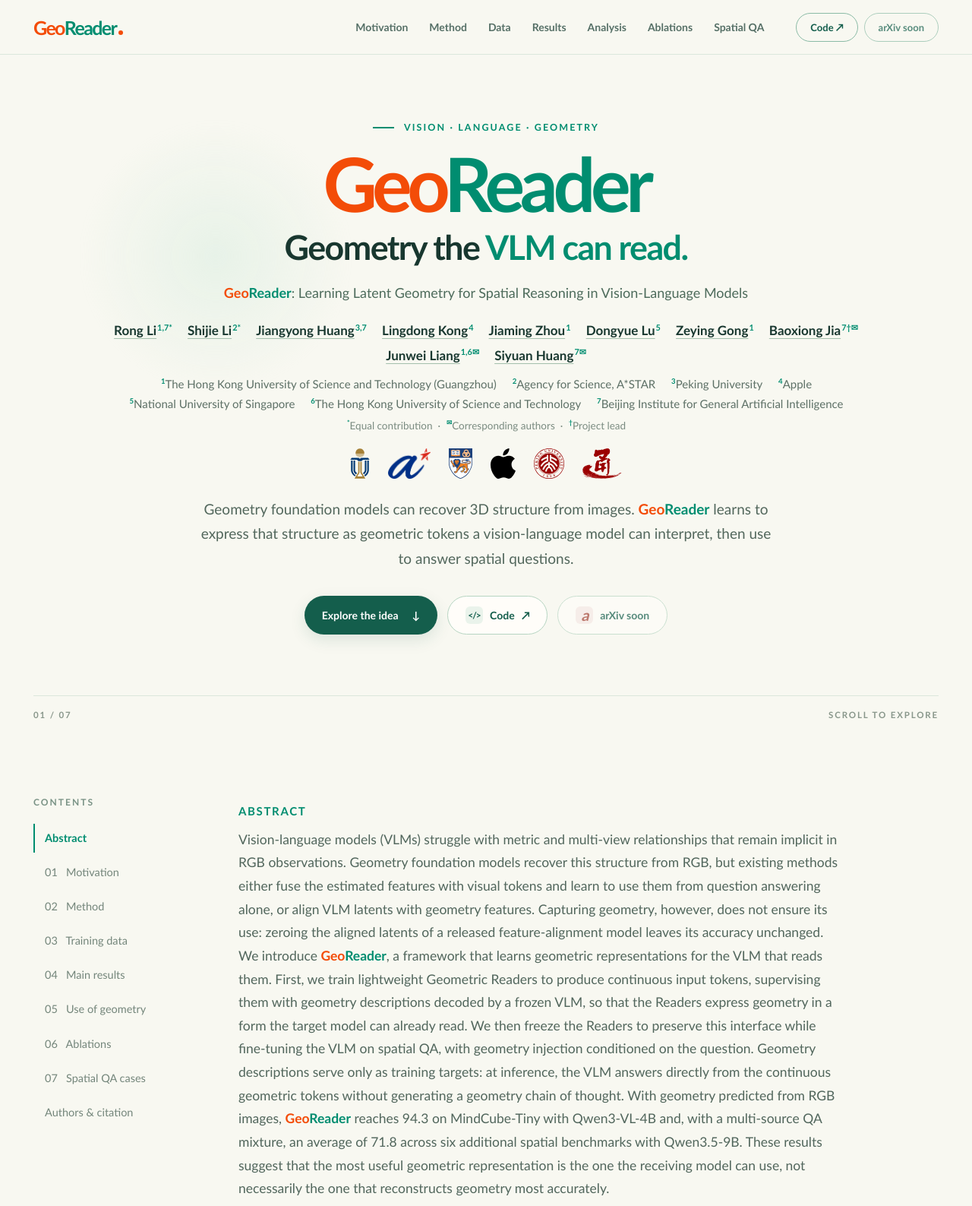
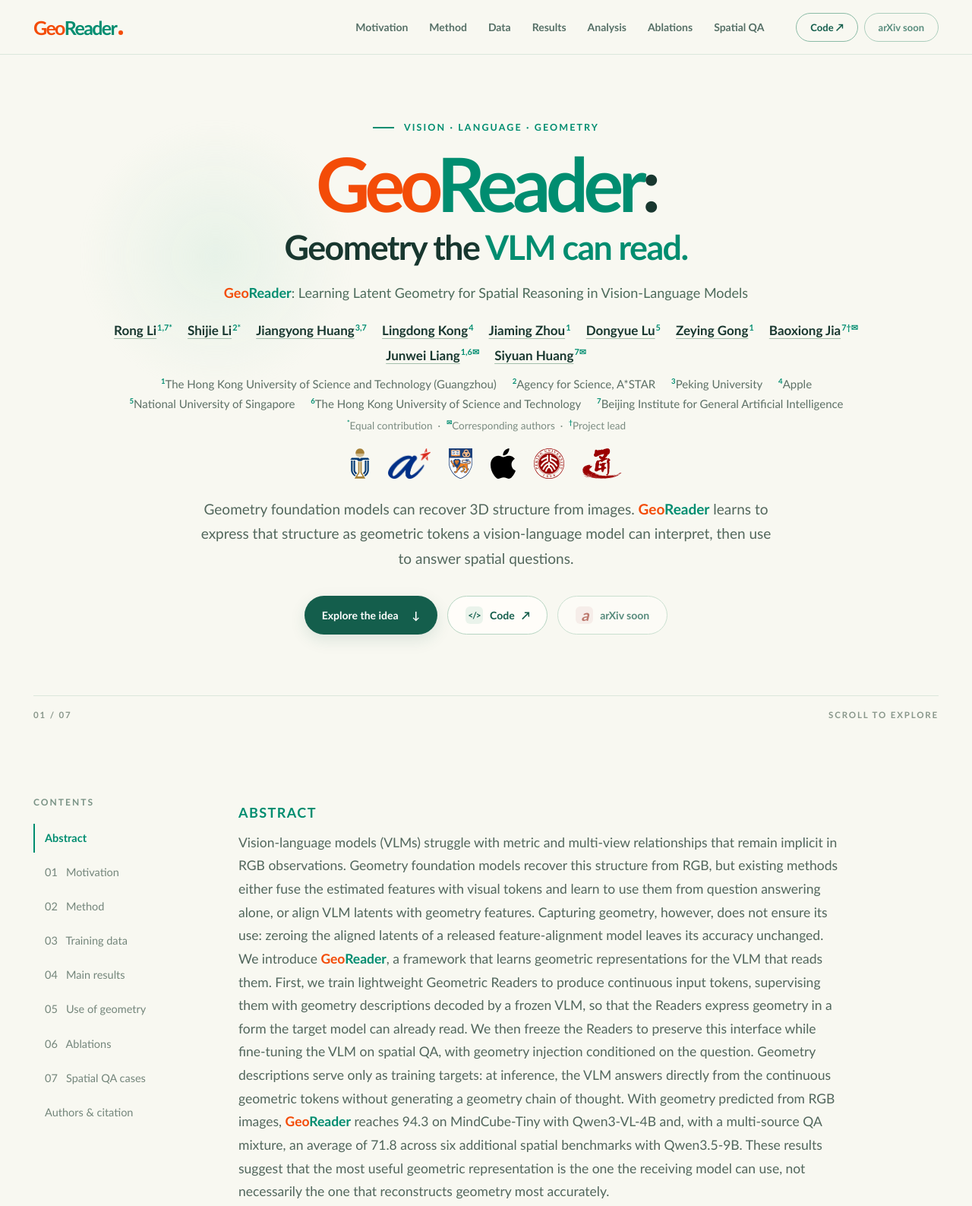
Before and after one commit to iris0329/georeader-homepage, a plain HTML site: page index.html in a window 1280 px wide. Shown: the top 1587 px of the page at 76% size. Drawn offline with Linux system fonts and the light colour scheme.

Commit message:
Separate hero name and enlarge section labels

```diff
--- a/index.html
+++ b/index.html
@@ -40,7 +40,7 @@
     <main id="top">
       <section class="hero page-width" aria-labelledby="hero-title">
         <div class="hero-kicker"><span class="kicker-line"></span> VISION · LANGUAGE · GEOMETRY</div>
-        <h1 id="hero-title"><span class="hero-name"><span>Geo</span><span>Reader</span></span><span class="hero-tagline">Geometry the <em>VLM can read.</em></span></h1>
+        <h1 id="hero-title"><span class="hero-name"><span>Geo</span><span>Reader</span>:</span> <span class="hero-tagline">Geometry the <em>VLM can read.</em></span></h1>
         <p class="hero-paper-title"><span class="wordmark"><span class="wordmark-geo">Geo</span><span class="wordmark-reader">Reader</span></span>: Learning Latent Geometry for Spatial Reasoning in Vision-Language Models</p>
         <div class="hero-authors">
           <p class="author-names"><span><a href="https://iris0329.github.io/" target="_blank" rel="noopener noreferrer">Rong Li</a><sup>1,7*</sup></span> <span><a href="https://sj-li.com/" target="_blank" rel="noopener noreferrer">Shijie Li</a><sup>2*</sup></span> <span><a href="https://huangjy-pku.github.io/" target="_blank" rel="noopener noreferrer">Jiangyong Huang</a><sup>3,7</sup></span> <span><a href="https://ldkong.com/" target="_blank" rel="noopener noreferrer">Lingdong Kong</a><sup>4</sup></span> <span><a href="https://jiaming-zhou.github.io/" target="_blank" rel="noopener noreferrer">Jiaming Zhou</a><sup>1</sup></span> <span><a href="https://dylanorange.github.io/" target="_blank" rel="noopener noreferrer">Dongyue Lu</a><sup>5</sup></span> <span><a href="https://zeying-gong.github.io/" target="_blank" rel="noopener noreferrer">Zeying Gong</a><sup>1</sup></span> <span><a href="https://buzz-beater.github.io/" target="_blank" rel="noopener noreferrer">Baoxiong Jia</a><sup>7†✉</sup></span> <span><a href="https://junweiliang.me/" target="_blank" rel="noopener noreferrer">Junwei Liang</a><sup>1,6✉</sup></span> <span><a href="https://siyuanhuang.com/" target="_blank" rel="noopener noreferrer">Siyuan Huang</a><sup>7✉</sup></span></p>
--- a/style.css
+++ b/style.css
@@ -41,7 +41,7 @@ h1,h2{font-weight:700;letter-spacing:-.03em}.hero-paper-title{letter-spacing:0}.
 .author-card-name sup{font-size:.64em;font-weight:700;color:var(--green);margin-left:1px}
 /* Balance heading and label sizes so section labels remain legible beside their titles. */
 .section h2{font-size:clamp(32px,3vw,44px);line-height:1.15;margin-bottom:20px}
-.section-label{font-size:15px;letter-spacing:.11em;margin-bottom:14px}
+.section-label{font-size:18px;letter-spacing:.08em;margin-bottom:14px}
 .section p{font-size:17.5px}.section p.lead{font-size:20px;line-height:1.6}
 .visualizations h3,.results h3,.supplementary-visuals h3{font-size:clamp(25px,2.2vw,32px)}
 .hero-kicker{font-size:12.5px}.hero-paper-title{font-size:18px}.hero-index{font-size:11.5px}
@@ -53,7 +53,7 @@ h1,h2{font-weight:700;letter-spacing:-.03em}.hero-paper-title{letter-spacing:0}.
 .metric span{font-size:15px}.metric small{font-size:13.5px}.section p.results-note{font-size:14px}
 .result-table{font-size:15px}.result-table caption{font-size:13.5px}.result-table thead th{font-size:12px}
 .author-affils{font-size:15px}.author-notes{font-size:13.5px}.citation-head{font-size:12px}pre{font-size:13px}
-@media(max-width:640px){.section h2{font-size:clamp(27px,7.4vw,34px)}.section-label{font-size:13px}.section p{font-size:16px}.section p.lead{font-size:18px}.figure-toolbar{font-size:10.5px}.figure-frame p.figure-note{font-size:13.5px}.result-table{font-size:13.5px}pre{font-size:11px}}
+@media(max-width:640px){.section h2{font-size:clamp(27px,7.4vw,34px)}.section-label{font-size:16px}.section p{font-size:16px}.section p.lead{font-size:18px}.figure-toolbar{font-size:10.5px}.figure-frame p.figure-note{font-size:13.5px}.result-table{font-size:13.5px}pre{font-size:11px}}
 /* Match paper tables: orange for each block's best value, gray for runner-up, and green block headings. */
 .sub-title{font-size:clamp(21px,1.7vw,25px)!important;font-weight:700;letter-spacing:-.01em;margin:44px 0 6px;color:var(--ink)}
 .paper-table td,.paper-table th{padding:9px 14px}.paper-table td.best{font-weight:800;background:#ffeedd;color:#18372f}.paper-table td.second{background:#eceeeb}
```
